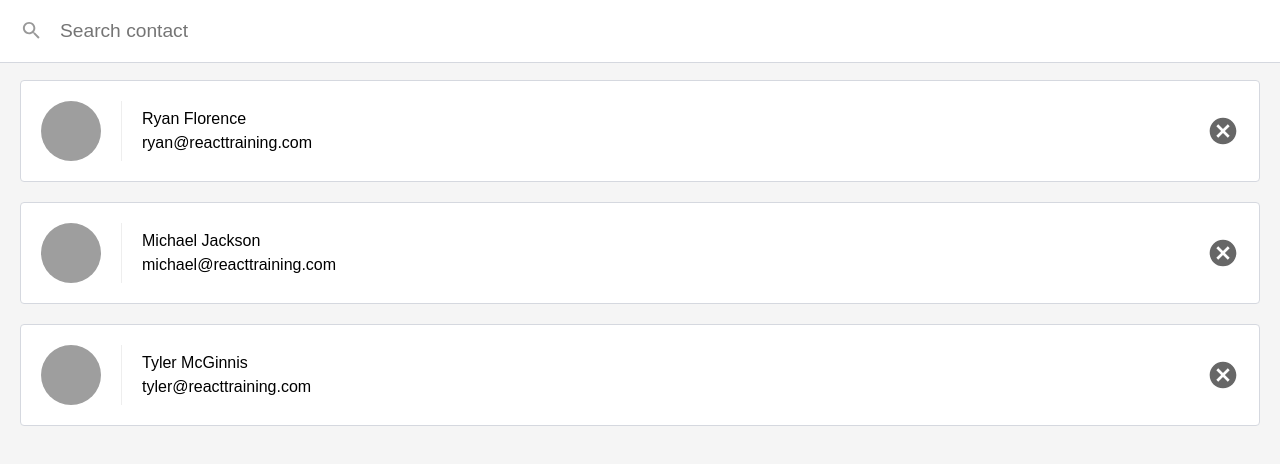
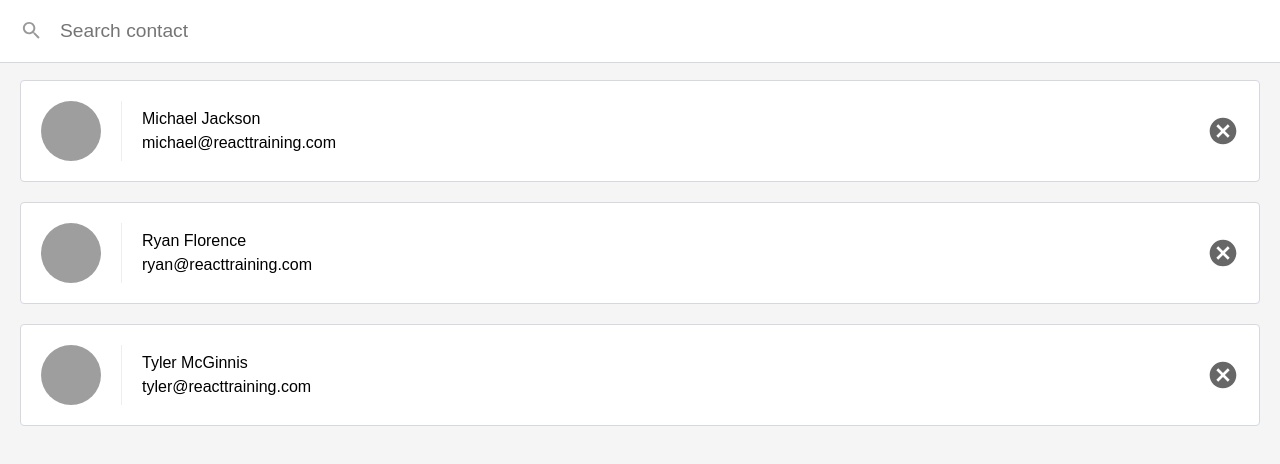
Before and after one commit to gersongroth/contacts, a React (Create React App) app: page / in a window 1280 px wide. Shown: the top 464 px of the page. Built offline with nearby package versions, Linux system fonts and the light colour scheme.

Commit message:
adding filter to search

```diff
--- a/src/ListContacts.js
+++ b/src/ListContacts.js
@@ -1,5 +1,7 @@
 import React, { Component } from 'react'
 import PropTypes from 'prop-types'
+import escapeRegExp from 'escape-string-regexp'
+import sortBy from 'sort-by'
 
 class ListContacts extends Component {
   static propTypes = {
@@ -16,6 +18,16 @@
   }
 
   render() {
+    let showingContacts
+    if(this.state.query) {
+      const match = new RegExp(escapeRegExp(this.state.query), 'i')
+      showingContacts = this.props.contacts.filter((contact) => match.test(contact.name))
+    } else {
+      showingContacts = this.props.contacts
+    }
+
+    showingContacts.sort(sortBy('name'))
+
     return (
       <div className='list-contacts'>
         <div className='list-contacts-top'>
@@ -28,7 +40,7 @@
           />
         </div>
         <ol className='contact-list'>
-          {this.props.contacts.map(
+          {showingContacts.map(
             contact => (
               <li key={contact.id} className='contact-list-item'>
                 <div className='contact-avatar' style={{
```
